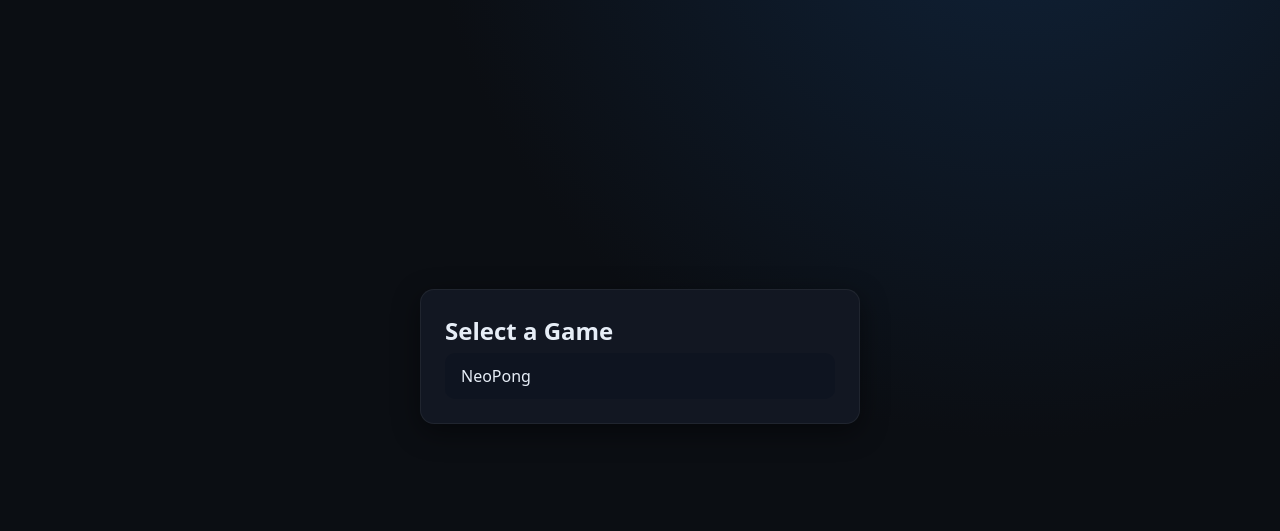
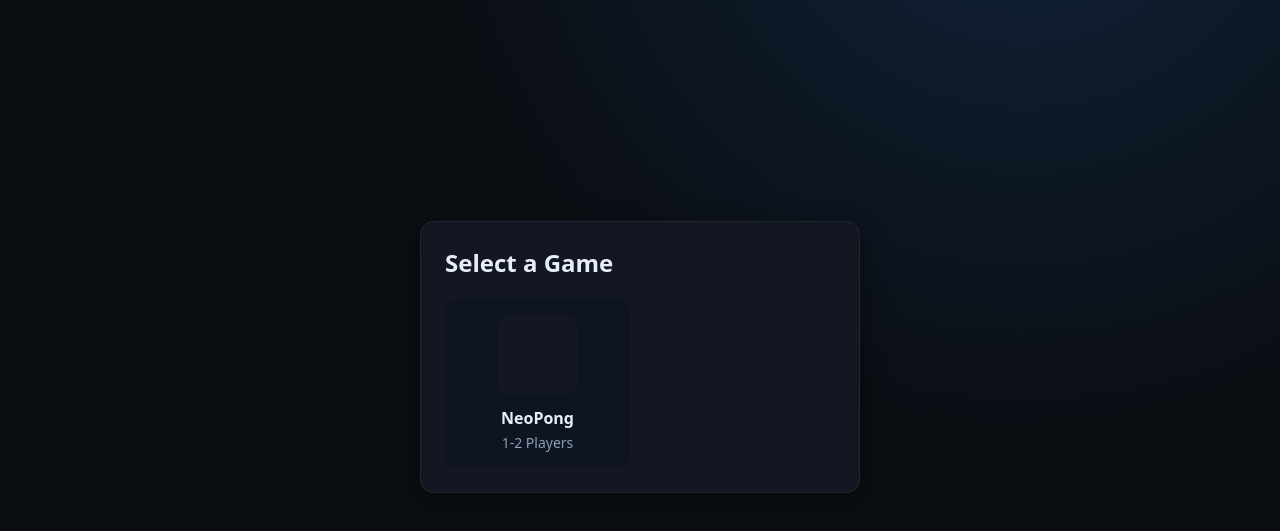
Before and after one commit to zsolomon88/vibe-factory, a plain HTML site: page index.html in a window 1280 px wide. Shown: the part 81-612 px from the top of the page. Drawn offline with Linux system fonts and the light colour scheme.

Commit message:
feat(menu): implement grid-based game selector

```diff
--- a/index.html
+++ b/index.html
@@ -24,9 +24,13 @@
         <main class="main">
             <div class="menu-card">
                 <h2>Select a Game</h2>
-                <ul class="game-list">
-                    <li><a href="games/pong/index.html">NeoPong</a></li>
-                </ul>
+                <div class="game-grid">
+                    <a href="games/pong/index.html" class="game-card">
+                        <div class="game-card-icon"></div>
+                        <h3>NeoPong</h3>
+                        <p>1-2 Players</p>
+                    </a>
+                </div>
             </div>
         </main>
     </div>
--- a/styles.css
+++ b/styles.css
@@ -122,6 +122,52 @@ body {
     border-radius: 16px;
     box-shadow: 0 10px 40px rgba(0, 0, 0, 0.45);
     overflow: hidden;
+}
+
+.game-grid {
+    display: grid;
+    grid-template-columns: repeat(auto-fill, minmax(150px, 1fr));
+    gap: 20px;
+    margin-top: 20px;
+}
+
+.game-card {
+    background: var(--input-bg);
+    border-radius: 12px;
+    padding: 16px;
+    text-align: center;
+    text-decoration: none;
+    color: var(--text);
+    transition: all 0.2s ease;
+}
+
+.game-card:hover {
+    transform: translateY(-5px);
+    background: var(--accent);
+    color: #03121a;
+}
+
+.game-card-icon {
+    width: 80px;
+    height: 80px;
+    margin: 0 auto 12px;
+    background: var(--panel);
+    border-radius: 10px;
+}
+
+.game-card h3 {
+    margin: 0 0 4px;
+    font-size: 16px;
+}
+
+.game-card p {
+    margin: 0;
+    font-size: 14px;
+    color: var(--muted);
+}
+
+.game-card:hover p {
+    color: #03121a;
 }
 
 .game-list {
```
